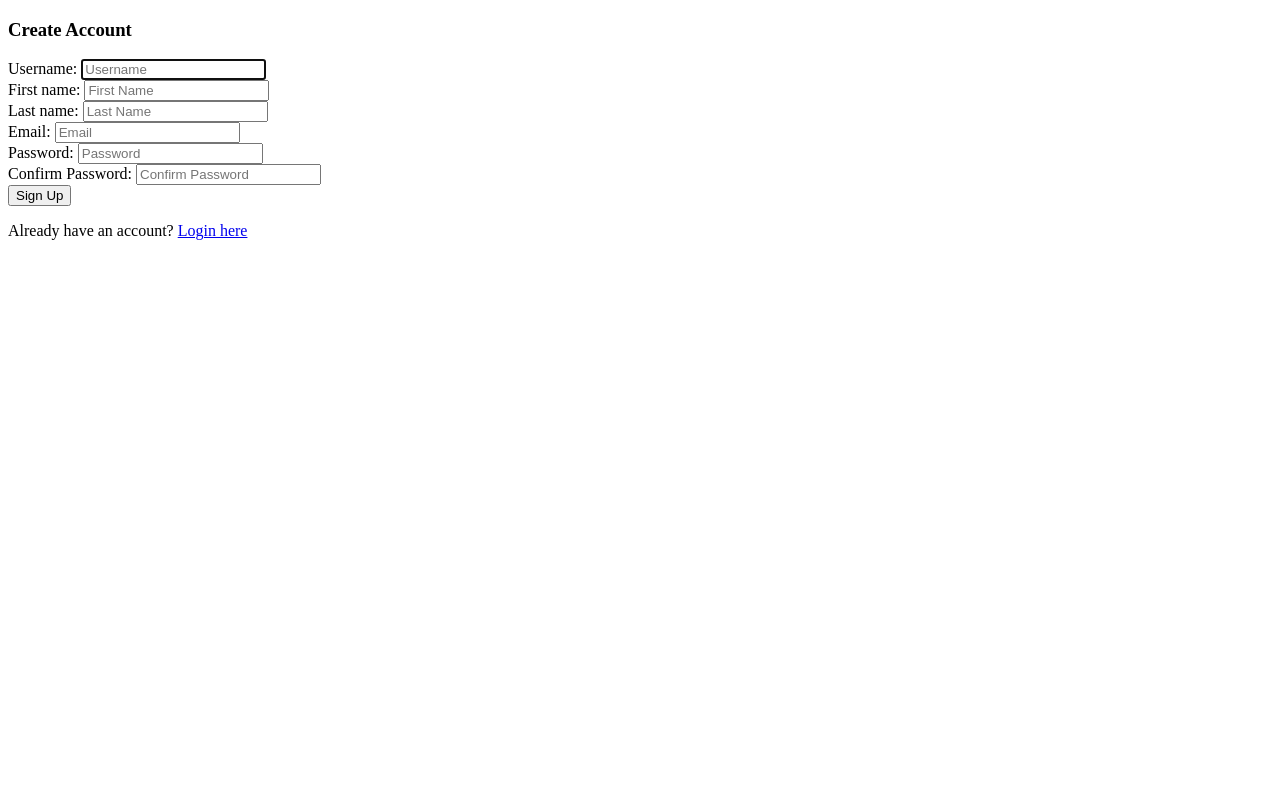
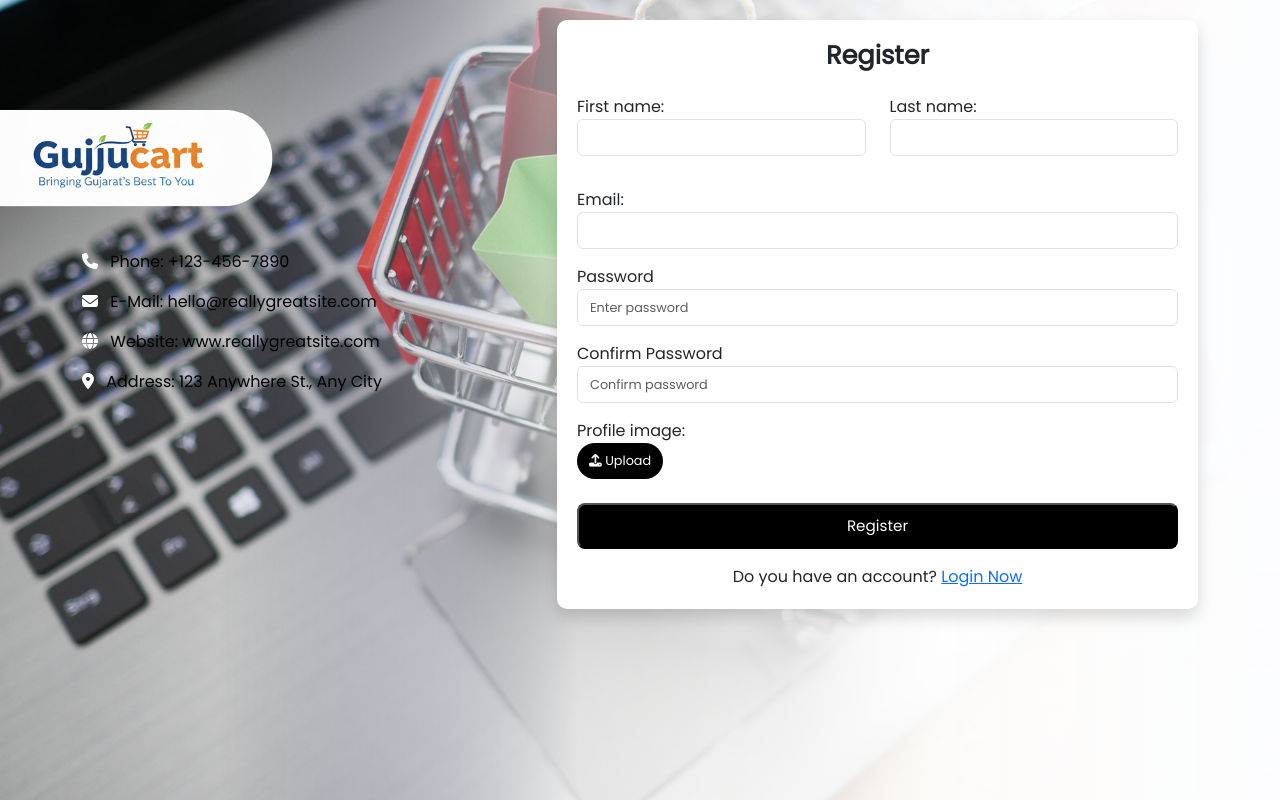
Before and after one commit to Mahavir-25/gujjucart, a Django app: page /signup in a window 1280 px wide. Run offline with Django 5.2, Linux system fonts and the light colour scheme; some libraries are stand-ins or nearby versions.

Commit message:
signup tempate

```diff
--- a/dashboard/forms.py
+++ b/dashboard/forms.py
@@ -1,63 +1,41 @@
 from django import forms
 from django.contrib.auth.forms import UserCreationForm
 from django.contrib.auth.models import User
-
 from django import forms
 from django.contrib.auth.forms import UserCreationForm
 from django.contrib.auth.models import User
 
 class SignUpForm(UserCreationForm):
+    username = forms.CharField(
+        max_length=150,
+        widget=forms.TextInput(attrs={'class': 'form-control'})
+    )
     first_name = forms.CharField(
-        max_length=30,
-        required=False,
-        widget=forms.TextInput(attrs={
-            'placeholder': 'First Name',
-            'id': 'id_first_name',
-            'class': 'form-control'
-        })
+        max_length=30, required=False,
+        widget=forms.TextInput(attrs={'class': 'form-control'})
     )
     last_name = forms.CharField(
-        max_length=30,
-        required=False,
-        widget=forms.TextInput(attrs={
-            'placeholder': 'Last Name',
-            'id': 'id_last_name',
-            'class': 'form-control'
-        })
+        max_length=30, required=False,
+        widget=forms.TextInput(attrs={'class': 'form-control'})
     )
     email = forms.EmailField(
         required=True,
-        widget=forms.EmailInput(attrs={
-            'placeholder': 'Email',
-            'id': 'id_email',
-            'class': 'form-control'
-        })
-    )
-    username = forms.CharField(
-        max_length=150,
-        widget=forms.TextInput(attrs={
-            'placeholder': 'Username',
-            'id': 'id_username',
-            'class': 'form-control'
-        })
+        widget=forms.EmailInput(attrs={'class': 'form-control'})
     )
     password1 = forms.CharField(
         label="Password",
-        widget=forms.PasswordInput(attrs={
-            'placeholder': 'Password',
-            'id': 'id_password1',
-            'class': 'form-control'
-        })
+        widget=forms.PasswordInput(attrs={'class': 'form-control'})
     )
     password2 = forms.CharField(
         label="Confirm Password",
-        widget=forms.PasswordInput(attrs={
-            'placeholder': 'Confirm Password',
-            'id': 'id_password2',
-            'class': 'form-control'
-        })
+        widget=forms.PasswordInput(attrs={'class': 'form-control'})
+    )
+    profile_image = forms.ImageField(
+        required=False,
+        widget=forms.ClearableFileInput(attrs={'class': 'form-control'})
     )
 
     class Meta:
         model = User
-        fields = ['username', 'first_name', 'last_name', 'email', 'password1', 'password2']
+        fields = ['username', 'first_name', 'last_name', 'email',
+                  'password1', 'password2', 'profile_image']
--- /dev/null
+++ b/dashboard/templates/dashboard/login.html
@@ -0,0 +1 @@
+<h1>greate you are login successfull </h1>
--- a/dashboard/templates/dashboard/signup.html
+++ b/dashboard/templates/dashboard/signup.html
@@ -1,77 +1,197 @@
 <!DOCTYPE html>
+{% load static %}
 <html lang="en">
 <head>
   <meta charset="UTF-8">
-    <title>Sign Up</title>
+  <meta name="viewport" content="width=device-width, initial-scale=1">
+  <title>Gujjucart Register</title>
+  <link href="https://cdn.jsdelivr.net/npm/bootstrap@5.3.3/dist/css/bootstrap.min.css" rel="stylesheet">
+  <link href="https://fonts.googleapis.com/css2?family=Poppins&display=swap" rel="stylesheet">
+  <script src="https://kit.fontawesome.com/a076d05399.js" crossorigin="anonymous"></script>
+  <style>
+   body, html {
+    height: 100%;
+    margin: 0;
+    font-family: 'Poppins', sans-serif;
+
+    background: url("{% static 'dashboard/images/backgrounds/bg.png' %}") no-repeat center center fixed;
+
+
+}
+{% comment %}
+    .overlay {
+      background-color: rgba(255, 255, 255, 0.85);
+      height: 100%;
+    } {% endcomment %}
+.form-container {
+    max-width: 700px;      /* smaller width */
+    padding: 20px;         /* less padding */
+    border-radius: 10px;
+    margin-top: 20px;
+    background-color:white;
+}
+
+.form-container h3 {
+    font-size: 1.6rem;     /* smaller heading */
+    margin-bottom: 20px;
+}
+
+.form-container input.form-control,
+.form-container .upload-btn {
+    padding: 8px 12px;     /* smaller inputs */
+    font-size: 0.8rem;     /* smaller text */
+}
+
+.form-container button.register-btn {
+    padding: 10px;
+    font-size: 0.95rem;
+}
+
+.row.mb-3 .col {
+    {% comment %} margin-bottom: 10px;   /* less spacing between fields in grid */ {% endcomment %}
+}
+
+
+    .form-control {
+      border-radius: 6px;
+    }
+
+    .register-btn {
+      background-color: black;
+      color: white;
+      padding: 12px;
+      width: 100%;
+      border-radius: 8px;
+      font-size: 18px;
+    }
+
+    .register-btn:hover {
+      background-color: #333;
+    }
+
+    .logo {
+      max-width: 200px;
+    }
+
+    .contact-info {
+      color: #000;
+      margin-top: 50px;
+    }
+
+    .contact-info i {
+      margin-right: 8px;
+      color:white
+    }
+
+    .upload-btn {
+      display: inline-block;
+      background: black;
+      color: white;
+      padding: 7px 24px;
+      border-radius: 25px;
+      font-size: 14px;
+      cursor: pointer;
+      text-align: center;
+      border: none;
+    }
+
+    @media (max-width: 768px) {
+      .left-section {
+        text-align: center;
+        margin-bottom: 20px;
+      }
+    }
+  </style>
 </head>
 <body>
-<div class="container mt-5">
-    <div class="row justify-content-center">
-        <div class="col-md-6">
-            <div class="card shadow-sm">
-                <div class="card-body">
-                    <h3 class="card-title text-center mb-4">Create Account</h3>
-                    <form method="POST" novalidate>
+
+<div class="overlay d-flex align-items-center justify-content-center">
+  <div class="container">
+    <div class="row align-items-center">
+      <!-- Left section with logo and contact -->
+      <div class="col-md-5 left-section text-center text-md-start">
+        <div class="contact-info">
+          <p><i class="fas fa-phone"></i> Phone: +123-456-7890</p>
+          <p><i class="fas fa-envelope"></i> E-Mail: hello@reallygreatsite.com</p>
+          <p><i class="fas fa-globe"></i> Website: www.reallygreatsite.com</p>
+          <p><i class="fas fa-map-marker-alt"></i> Address: 123 Anywhere St., Any City</p>
+        </div>
+      </div>
+
+      <!-- Right section with Django form -->
+      <div class="col-md-7">
+        <div class="form-container shadow">
+          <h3 class="mb-4 text-center fw-bold">Register</h3>
+          <form method="POST" enctype="multipart/form-data" novalidate>
             {% csrf_token %}
 
-                        <div class="mb-3">
-                            {{ form.username.label_tag }}
-                            {{ form.username }}
-                            {% for error in form.username.errors %}
-                                <div class="text-danger">{{ error }}</div>
-                            {% endfor %}
-                        </div>
-
+            <div class="row mb-3">
+              <div class="col">
                 <div class="mb-3">
                   {{ form.first_name.label_tag }}
                   {{ form.first_name }}
                   {% for error in form.first_name.errors %}
-                                <div class="text-danger">{{ error }}</div>
+                    <div class="text-danger small">{{ error }}</div>
                   {% endfor %}
                 </div>
-
+              </div>
+              <div class="col">
                 <div class="mb-3">
                   {{ form.last_name.label_tag }}
                   {{ form.last_name }}
                   {% for error in form.last_name.errors %}
-                                <div class="text-danger">{{ error }}</div>
+                    <div class="text-danger small">{{ error }}</div>
                   {% endfor %}
+                </div>
+              </div>
             </div>
 
             <div class="mb-3">
               {{ form.email.label_tag }}
               {{ form.email }}
               {% for error in form.email.errors %}
-                                <div class="text-danger">{{ error }}</div>
+                <div class="text-danger small">{{ error }}</div>
               {% endfor %}
             </div>
 
             <div class="mb-3">
-                            {{ form.password1.label_tag }}
-                            {{ form.password1 }}
+    <label for="{{ form.password1.id_for_label }}">{{ form.password1.label }}</label>
+    <input type="password" name="{{ form.password1.html_name }}" id="{{ form.password1.id_for_label }}"
+           class="form-control" placeholder="Enter password">
     {% for error in form.password1.errors %}
-                                <div class="text-danger">{{ error }}</div>
+        <div class="text-danger small">{{ error }}</div>
     {% endfor %}
 </div>
 
 <div class="mb-3">
-                            {{ form.password2.label_tag }}
-                            {{ form.password2 }}
+    <label for="{{ form.password2.id_for_label }}">{{ form.password2.label }}</label>
+    <input type="password" name="{{ form.password2.html_name }}" id="{{ form.password2.id_for_label }}"
+           class="form-control" placeholder="Confirm password">
     {% for error in form.password2.errors %}
-                                <div class="text-danger">{{ error }}</div>
+        <div class="text-danger small">{{ error }}</div>
     {% endfor %}
 </div>
 
-                        <div class="d-grid">
-                            <button type="submit" class="btn btn-primary">Sign Up</button>
+
+            <div class="mb-4">
+              {{ form.profile_image.label_tag }}<br>
+              <input type="file" id="profileImage" name="profile_image" style="display: none;">
+              <button type="button" class="upload-btn" onclick="document.getElementById('profileImage').click()">
+                <i class="fas fa-upload"></i> Upload
+              </button>
+              {% for error in form.profile_image.errors %}
+                <div class="text-danger small">{{ error }}</div>
+              {% endfor %}
             </div>
 
-                        <p class="mt-3 text-center">
-                            Already have an account? <a href="{% url 'login' %}">Login here</a>
-                        </p>
+            <button type="submit" class="register-btn">Register</button>
+            <div class="text-center mt-3">
+              Do you have an account? <a href="{% url 'login' %}">Login Now</a>
+            </div>
           </form>
         </div>
       </div>
+
     </div>
   </div>
 </div>
--- a/dashboard/urls.py
+++ b/dashboard/urls.py
@@ -1,10 +1,11 @@
 
 from django.urls import path
-from dashboard.views import IndexView,SignupView
-app_name = 'dashboard'
+from dashboard.views import IndexView,SignupView,LoginView
+
 urlpatterns = [
 
     path('', IndexView.as_view(), name='index'),
     path('signup', SignupView.as_view(), name='signup'),
+    path('LoginView', LoginView.as_view(), name='login'),
 
 ]
--- a/dashboard/views.py
+++ b/dashboard/views.py
@@ -9,7 +9,8 @@ from django.shortcuts import redirect
 
 class IndexView(TemplateView):
     template_name = "dashboard/index.html"
-
+class LoginView(TemplateView):
+    template_name="dashboard/login.html"
 class SignupView(FormView):
     template_name = 'dashboard/signup.html'
     form_class = SignUpForm
```
Also changed, not shown: dashboard/static/dashboard/images/backgrounds/bg.png (added). Lines whose indentation alone changed are shown as unchanged.
